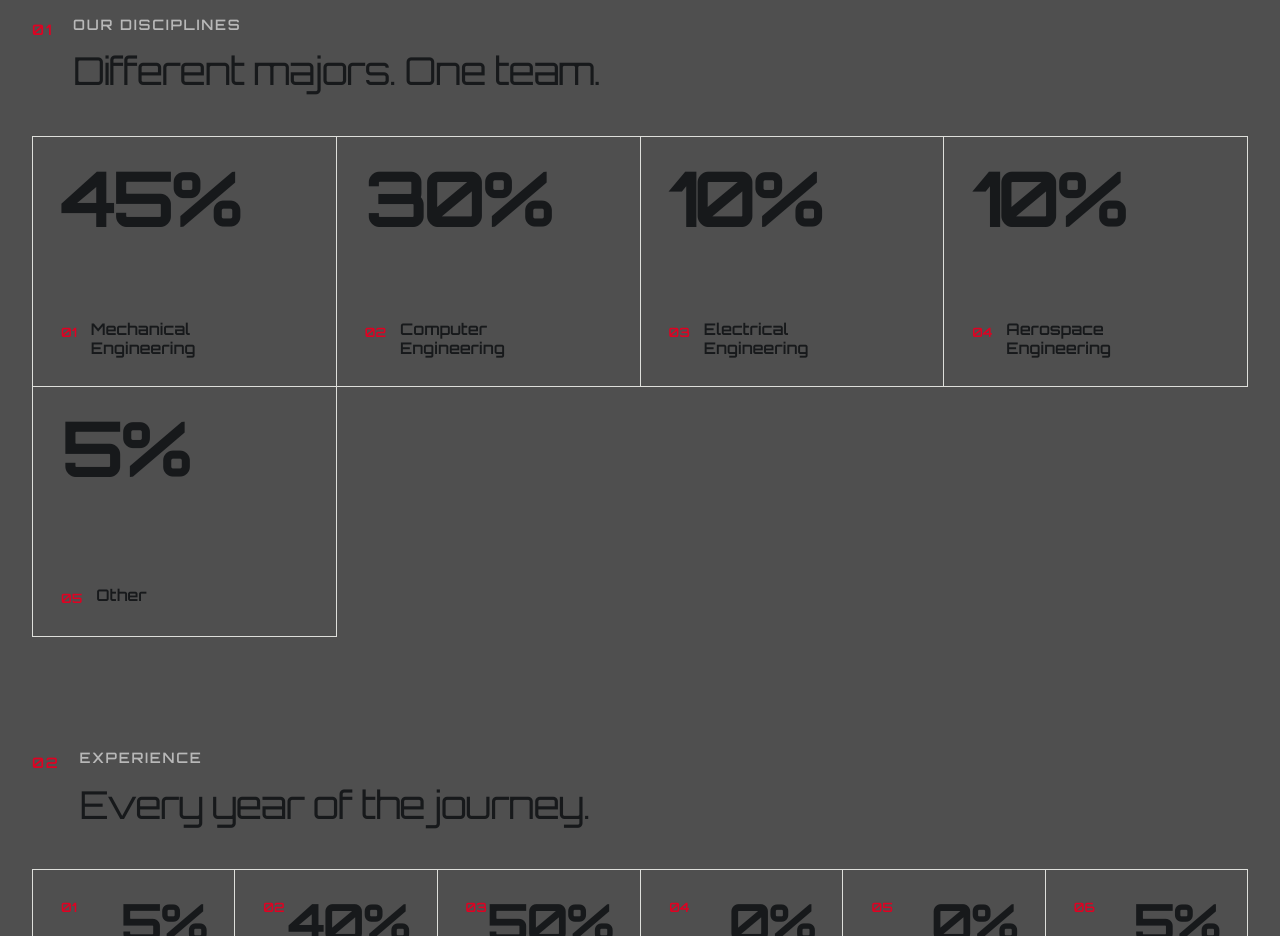
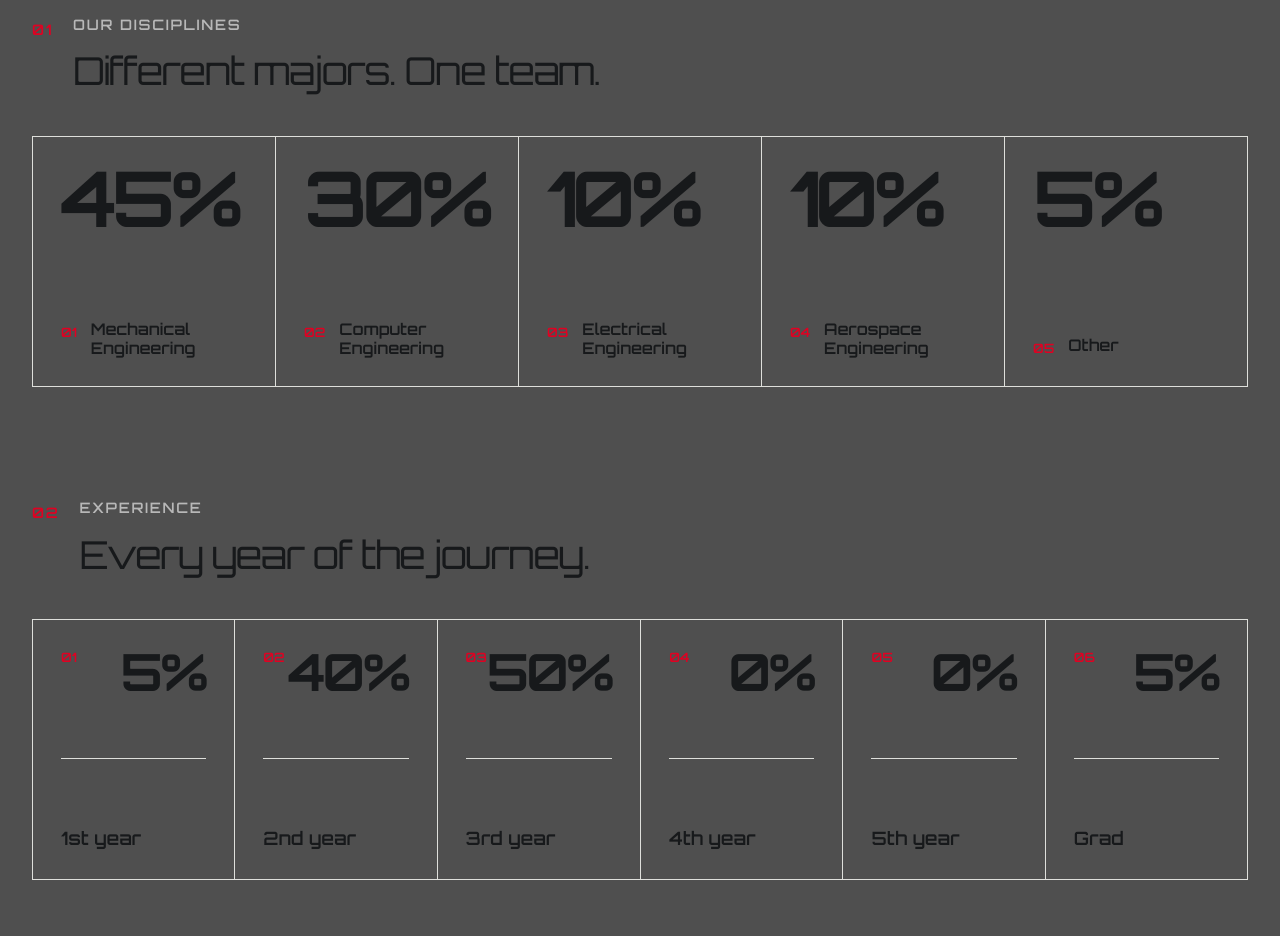
Before and after one commit to C1NCY/website, a Next.js app: page / in a window 1280 px wide. Shown: the part 1920-2856 px from the top of the page. Built offline with nearby package versions, Linux system fonts and the light colour scheme.

Commit message:
small things

```diff
--- a/app/globals.css
+++ b/app/globals.css
@@ -539,7 +539,7 @@
 
 .major-cards {
   display: grid;
-  grid-template-columns: repeat(4, 1fr);
+  grid-template-columns: repeat(5, 1fr);
 
   border-top: 1px solid var(--line);
   border-left: 1px solid var(--line);
```
